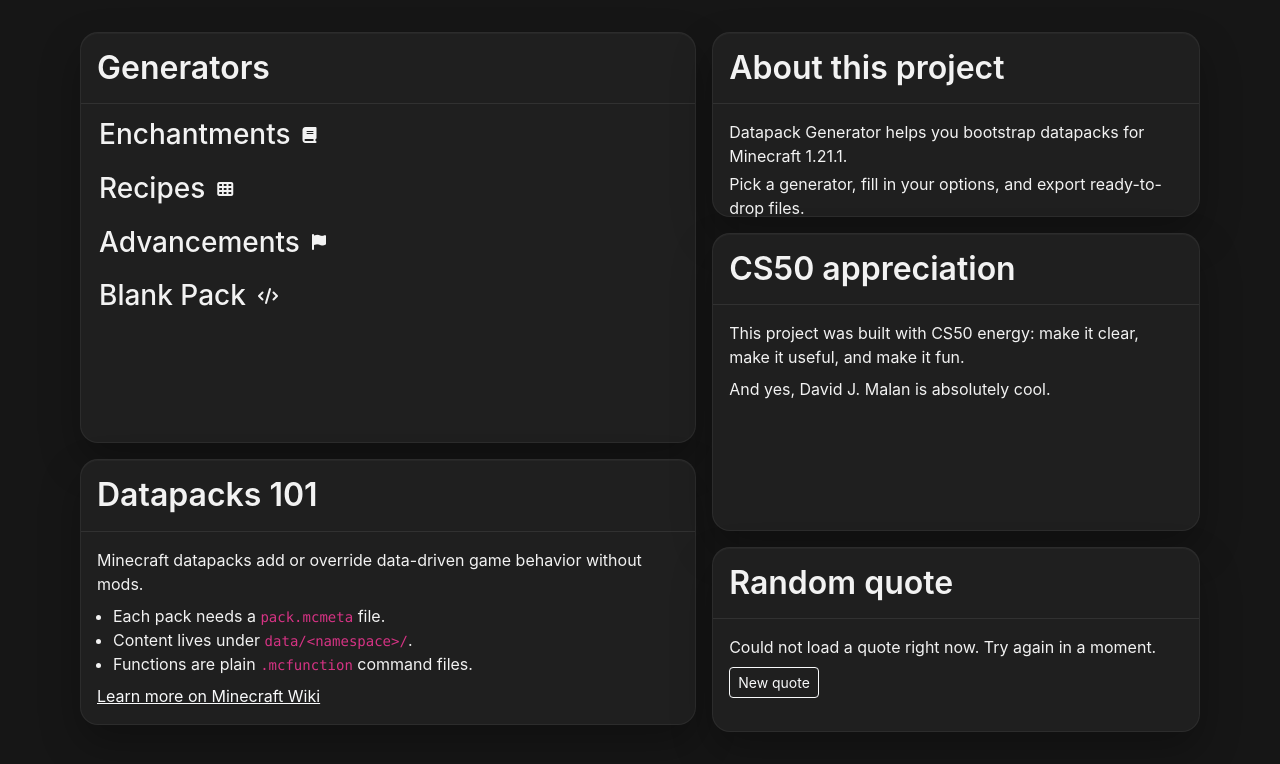
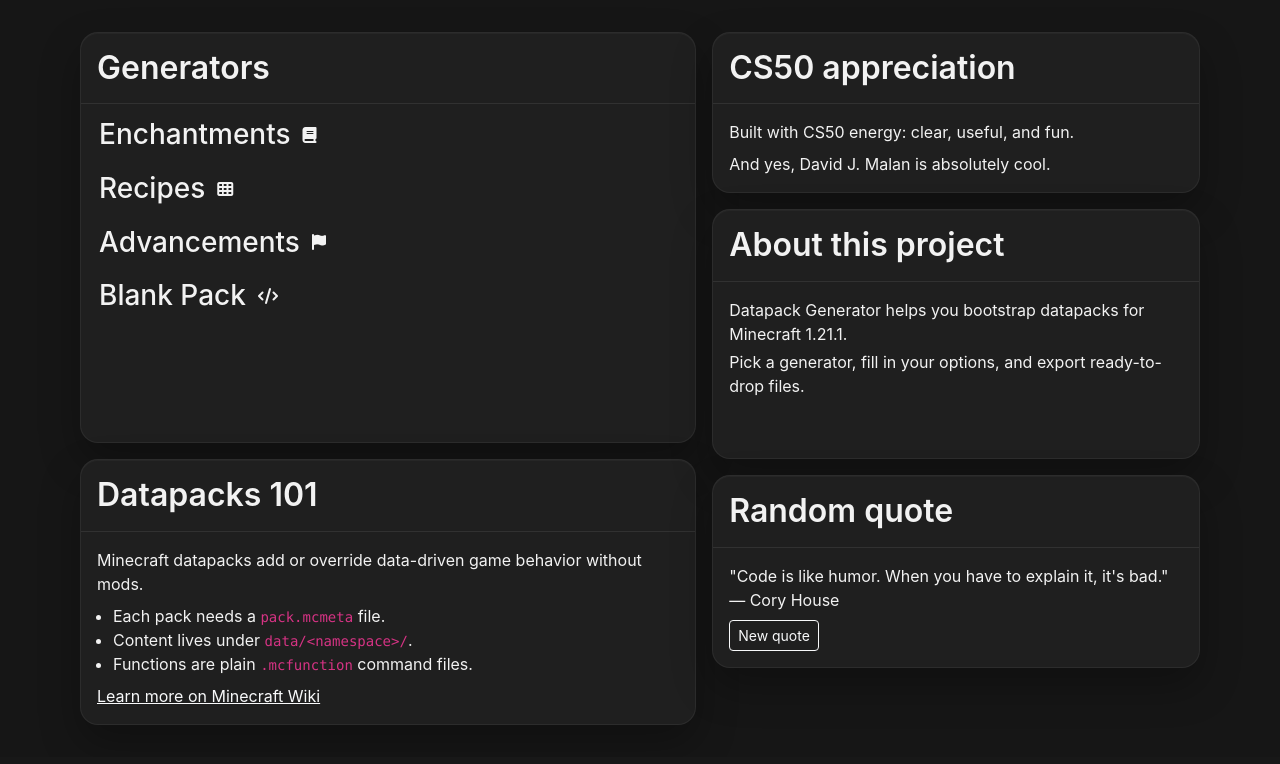
Before and after one commit to flintvivi/datapack-gen, a Flask app: page / in a window 1280 px wide. Shown: the part 56-820 px from the top of the page. After the commit the page ends 781 px from the top, so only its background shows below. Run offline with Flask 3, Linux system fonts and the light colour scheme; some libraries are stand-ins or nearby versions.

Commit message:
feat: enhance quote loading functionality

```diff
--- a/static/styles.css
+++ b/static/styles.css
@@ -45,7 +45,7 @@
 }
 
 .stack-secondary {
-    grid-template-rows: 0.9fr 1.45fr 0.9fr;
+    grid-template-rows: auto auto auto;
 }
 
 .tile {
--- a/templates/index.html
+++ b/templates/index.html
@@ -47,17 +47,17 @@
         </div>
         <div class="stack stack-secondary">
             <div class="tile tile-small">
+                <h2 class="text-left tile-header">CS50 appreciation</h2>
+                <div class="tile-content">
+                    <p class="mb-2">Built with CS50 energy: clear, useful, and fun.</p>
+                    <p class="mb-0">And yes, David J. Malan is absolutely cool.</p>
+                </div>
+            </div>
+            <div class="tile tile-wide">
                 <h2 class="text-left tile-header">About this project</h2>
                 <div class="tile-content">
                     <p class="mb-1">Datapack Generator helps you bootstrap datapacks for Minecraft 1.21.1.</p>
                     <p class="mb-0">Pick a generator, fill in your options, and export ready-to-drop files.</p>
-                </div>
-            </div>
-            <div class="tile tile-wide">
-                <h2 class="text-left tile-header">CS50 appreciation</h2>
-                <div class="tile-content">
-                    <p class="mb-2">This project was built with CS50 energy: make it clear, make it useful, and make it fun.</p>
-                    <p class="mb-0">And yes, David J. Malan is absolutely cool.</p>
                 </div>
             </div>
             <div class="tile tile-small">
@@ -71,24 +71,22 @@
     </section>
 </main>
 <script>
-    async function loadQuote() {
+    const localQuotes = [
+        { content: "Any fool can write code that a computer can understand. Good programmers write code that humans can understand.", author: "Martin Fowler" },
+        { content: "Programs must be written for people to read, and only incidentally for machines to execute.", author: "Harold Abelson" },
+        { content: "Simplicity is the soul of efficiency.", author: "Austin Freeman" },
+        { content: "Experience is the name everyone gives to their mistakes.", author: "Oscar Wilde" },
+        { content: "Code is like humor. When you have to explain it, it's bad.", author: "Cory House" }
+    ];
+
+    function loadQuote() {
         const quoteText = document.getElementById("quote-text");
         if (!quoteText) {
             return;
         }
 
-        try {
-            const response = await fetch("https://api.quotable.io/random");
-            if (!response.ok) {
-                throw new Error("Quote request failed.");
-            }
-
-            const quote = await response.json();
-            quoteText.textContent = `"${quote.content}" — ${quote.author}`;
-        } catch (error) {
-            console.error(error);
-            quoteText.textContent = "Could not load a quote right now. Try again in a moment.";
-        }
+        const quote = localQuotes[Math.floor(Math.random() * localQuotes.length)];
+        quoteText.textContent = `"${quote.content}" — ${quote.author}`;
     }
 
     const refreshButton = document.getElementById("quote-refresh");
```
